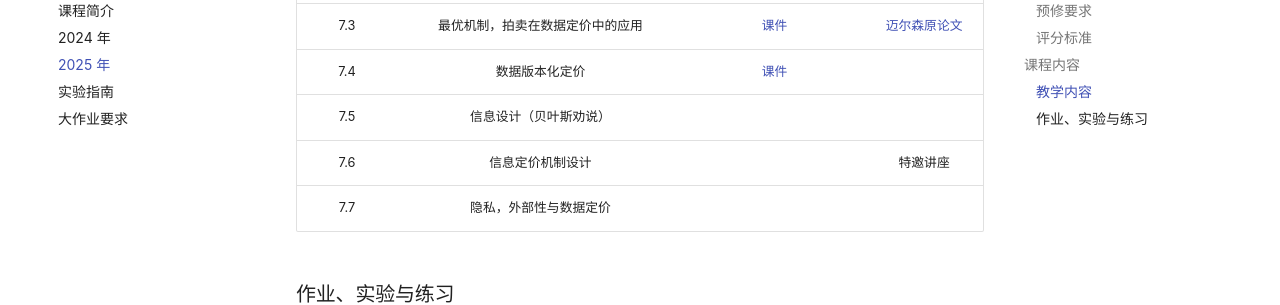
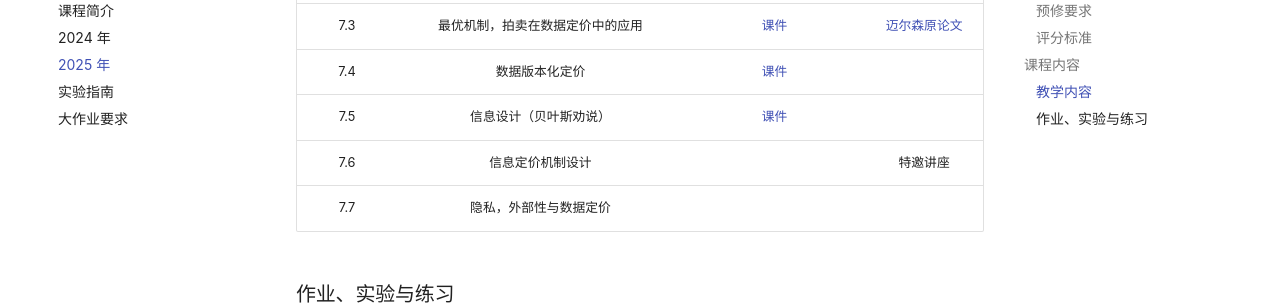
Before and after one commit to yhwu-is/Teach, an MkDocs documentation site: the page built from docs/ec/data_market/2025.md, in a window 1280 px wide and 900 px high, scrolled down 2130 px. Shown: the part 151-456 px from the top of the window. Built offline with MkDocs 1.6.1 and Material for MkDocs 9.7.7, drawn with Linux system fonts in a browser that asks for light colours; comment, search, counter and statistics services are not loaded.

Commit message:
docs:更新课件

```diff
--- a/docs/ec/data_market/2025.md
+++ b/docs/ec/data_market/2025.md
@@ -58,7 +58,7 @@
 | 7.2 | 拍卖与机制设计基础 | [课件](2025/25-lec07-auction.pdf) |  |
 | 7.3 | 最优机制，拍卖在数据定价中的应用 | [课件](2025/25-lec08-optauction.pdf) | [迈尔森原论文](2025/Optimal%20Auction%20Design.pdf) |
 | 7.4 | 数据版本化定价 | [课件](2024/lec03%20数据定价基础.pptx) |  |
-| 7.5 | 信息设计（贝叶斯劝说） |  |  |
+| 7.5 | 信息设计（贝叶斯劝说） | [课件](2025/25-lec10-persuasion.pdf) |  |
 | 7.6 | 信息定价机制设计 |  | 特邀讲座 |
 | 7.7 | 隐私，外部性与数据定价 |  |  |
 
```
Also changed, not shown: 1 other file.
